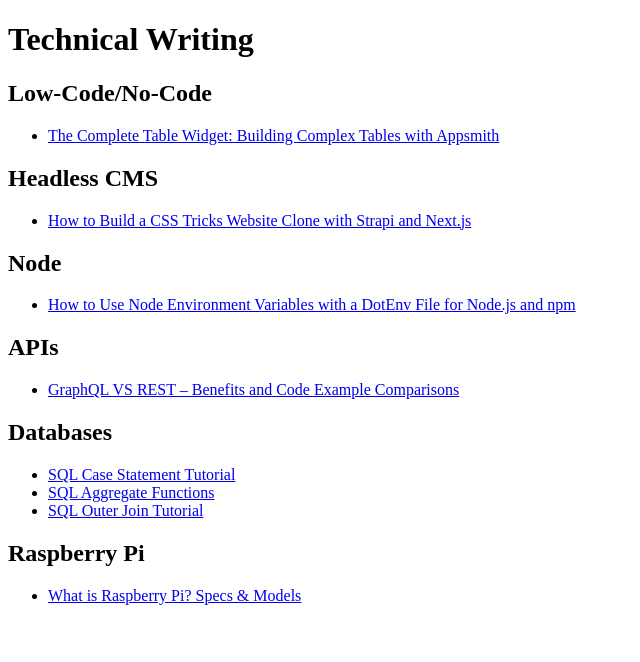
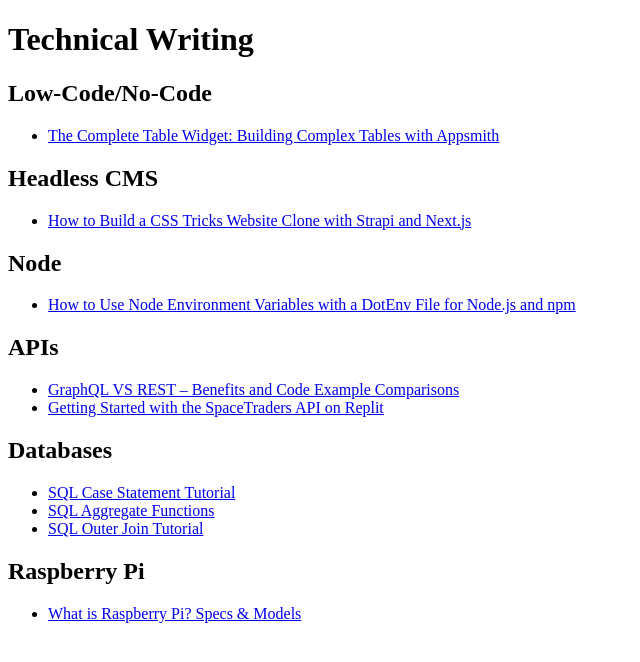
Before and after one commit to zealousAnemone/veronica-stork, a Next.js app: page /writing in a window 1280 px wide. Shown: the top 662 px of the page, without its empty margins (0-640 px from the left). Built offline with nearby package versions, Linux system fonts and the light colour scheme.

Commit message:
Adds Replit article

```diff
--- a/pages/writing.js
+++ b/pages/writing.js
@@ -46,6 +46,14 @@ const Writing = () => {
               GraphQL VS REST – Benefits and Code Example Comparisons
             </a>
           </li>
+          <li>
+            <a
+              href="https://blog.replit.com/getting-started-with-the-spacetraders-API-on-replit
+            "
+            >
+              Getting Started with the SpaceTraders API on Replit
+            </a>
+          </li>
         </ul>
       </div>
       <div className="card">
```
